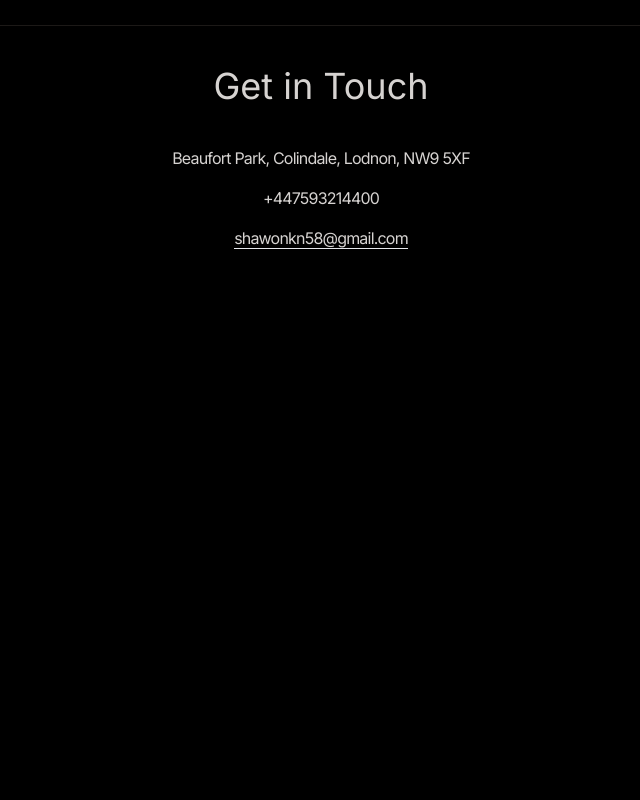
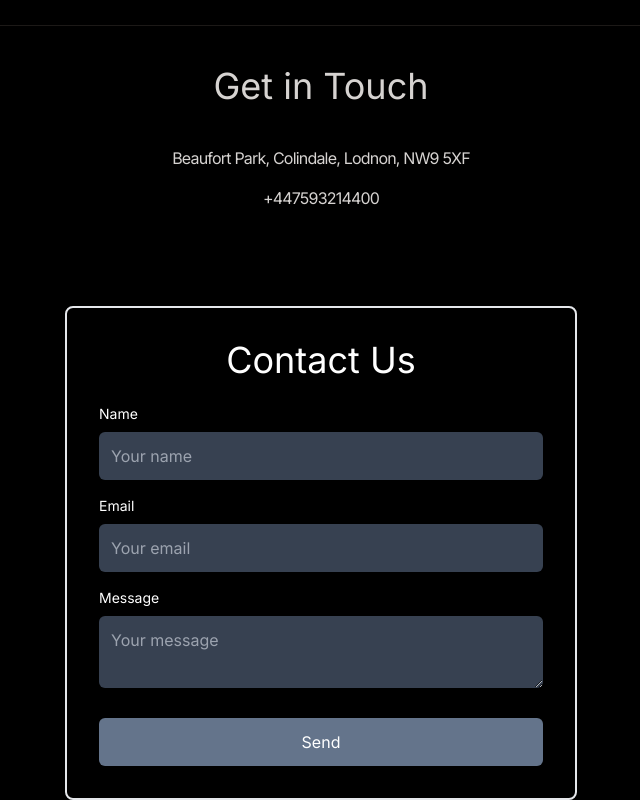
Before and after one commit to Md-shahien-khan/mdKhan-Portfolio, a React (Vite) app: page / in a window 1280 px wide. Shown: the part 4197-4997 px from the top of the page, without its empty margins (319-959 px from the left). Before the commit the page ends 4527 px from the top, so only its background shows below. Built offline with nearby package versions, Linux system fonts and the light colour scheme.

Commit message:
added contact form

```diff
--- a/package.json
+++ b/package.json
@@ -10,6 +10,7 @@
     "preview": "vite preview"
   },
   "dependencies": {
+    "@emailjs/browser": "^4.4.1",
     "framer-motion": "^11.15.0",
     "localforage": "^1.10.0",
     "match-sorter": "^8.0.0",
@@ -17,7 +18,9 @@
     "react-dom": "^18.3.1",
     "react-icons": "^5.4.0",
     "react-router-dom": "^7.2.0",
-    "sort-by": "^1.2.0"
+    "react-toastify": "^11.0.5",
+    "sort-by": "^1.2.0",
+    "sweetalert2": "^11.17.2"
   },
   "devDependencies": {
     "@eslint/js": "^9.17.0",
--- a/src/Contact/Contact.jsx
+++ b/src/Contact/Contact.jsx
@@ -24,7 +24,7 @@ const Contact = () => {
                 className="my-4">
                     +447593214400
                 </motion.p>
-                <a href="" className="border-b">shawonkn58@gmail.com</a>
+                {/* <a href="" className="border-b">shawonkn58@gmail.com</a> */}
             </div>
         </div>
     );
--- /dev/null
+++ b/src/ContactForm/ContactForm.jsx
@@ -0,0 +1,142 @@
+import React, { useRef } from 'react';
+import emailjs from '@emailjs/browser';
+import { motion } from 'framer-motion';
+import Swal from 'sweetalert2'; // Import SweetAlert2
+
+const ContactForm = () => {
+    const form = useRef();
+
+    const sendEmail = (e) => {
+        e.preventDefault();
+
+        emailjs
+            .sendForm('service_nfkakfx', 'template_kq901jc', form.current, {
+                publicKey: 'ppBTHbbqUqJS-dq5J',
+            })
+            .then(
+                () => {
+                    // Success message using SweetAlert2
+                    Swal.fire({
+                        title: 'Success!',
+                        text: 'Email sent successfully!',
+                        icon: 'success',
+                        confirmButtonText: 'Okay',
+                    }).then(() => {
+                        // Reset the form after successful submission
+                        form.current.reset();
+                    });
+                },
+                (error) => {
+                    // Error message using SweetAlert2
+                    Swal.fire({
+                        title: 'Error!',
+                        text: `Error: ${error.text}`,
+                        icon: 'error',
+                        confirmButtonText: 'Try Again',
+                    });
+                }
+            )
+            .catch((error) => {
+                // In case of unforeseen errors (e.g., network failure, etc.)
+                console.error(error);
+                Swal.fire({
+                    title: 'Oops!',
+                    text: 'Something went wrong. Please try again later.',
+                    icon: 'error',
+                    confirmButtonText: 'Okay',
+                });
+            });
+    };
+
+    return (
+        <div className="flex justify-center items-center">
+            <motion.form
+                ref={form}
+                onSubmit={sendEmail}
+                className="border-2 p-8 rounded-lg shadow-xl w-full max-w-lg"
+                initial={{ opacity: 0, y: 100 }}
+                animate={{ opacity: 1, y: 0 }}
+                transition={{ duration: 0.8 }}
+            >
+                <motion.h2
+                    className="text-center text-white text-4xl mb-6"
+                    initial={{ opacity: 0, y: -50 }}
+                    animate={{ opacity: 1, y: 0 }}
+                    transition={{ duration: 0.5 }}
+                >
+                    Contact Us
+                </motion.h2>
+
+                <motion.label
+                    htmlFor="user_name"
+                    className="text-white text-sm mb-2 block"
+                    initial={{ opacity: 0, x: -50 }}
+                    animate={{ opacity: 1, x: 0 }}
+                    transition={{ duration: 0.6 }}
+                >
+                    Name
+                </motion.label>
+                <motion.input
+                    type="text"
+                    name="user_name"
+                    id="user_name"
+                    className="w-full p-3 mb-4 rounded-md bg-gray-700 text-white placeholder-gray-400 focus:outline-none focus:ring-2 focus:ring-teal-500"
+                    placeholder="Your name"
+                    initial={{ opacity: 0, x: -50 }}
+                    animate={{ opacity: 1, x: 0 }}
+                    transition={{ duration: 0.6, delay: 0.1 }}
+                />
+
+                <motion.label
+                    htmlFor="user_email"
+                    className="text-white text-sm mb-2 block"
+                    initial={{ opacity: 0, x: -50 }}
+                    animate={{ opacity: 1, x: 0 }}
+                    transition={{ duration: 0.6 }}
+                >
+                    Email
+                </motion.label>
+                <motion.input
+                    type="email"
+                    name="user_email"
+                    id="user_email"
+                    className="w-full p-3 mb-4 rounded-md bg-gray-700 text-white placeholder-gray-400 focus:outline-none focus:ring-2 focus:ring-teal-500"
+                    placeholder="Your email"
+                    initial={{ opacity: 0, x: -50 }}
+                    animate={{ opacity: 1, x: 0 }}
+                    transition={{ duration: 0.6, delay: 0.2 }}
+                />
+
+                <motion.label
+                    htmlFor="message"
+                    className="text-white text-sm mb-2 block"
+                    initial={{ opacity: 0, x: -50 }}
+                    animate={{ opacity: 1, x: 0 }}
+                    transition={{ duration: 0.6 }}
+                >
+                    Message
+                </motion.label>
+                <motion.textarea
+                    name="message"
+                    id="message"
+                    className="w-full p-3 mb-6 rounded-md bg-gray-700 text-white placeholder-gray-400 focus:outline-none focus:ring-2 focus:ring-teal-500"
+                    placeholder="Your message"
+                    initial={{ opacity: 0, x: -50 }}
+                    animate={{ opacity: 1, x: 0 }}
+                    transition={{ duration: 0.6, delay: 0.3 }}
+                />
+
+                <motion.input
+                    type="submit"
+                    value="Send"
+                    className="w-full py-3 bg-slate-500 text-white rounded-md hover:bg-teal-600 transition-colors cursor-pointer"
+                    initial={{ opacity: 0, y: 50 }}
+                    animate={{ opacity: 1, y: 0 }}
+                    transition={{ duration: 0.6, delay: 0.4 }}
+                />
+            </motion.form>
+        </div>
+    );
+};
+
+export default ContactForm;
--- a/src/Home/Home.jsx
+++ b/src/Home/Home.jsx
@@ -3,6 +3,7 @@ import Hero from "../Hero/Hero";
 import Projects from "../Projects/Projects";
 import Technologies from "../Technologies/Technologies";
 import Contact from "../Contact/Contact";
+import ContactForm from "../ContactForm/ContactForm";
 
 const Home = () => {
     return (
@@ -12,6 +13,7 @@ const Home = () => {
             <Projects></Projects>
             <Education></Education>
             <Contact></Contact>
+            <ContactForm></ContactForm>
         </div>
     );
 };
```
Also changed, not shown: 1 other file (tests, documents, lock files or other folders).
